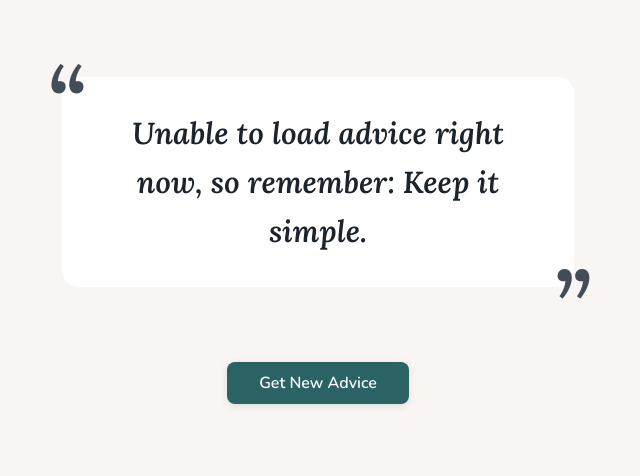
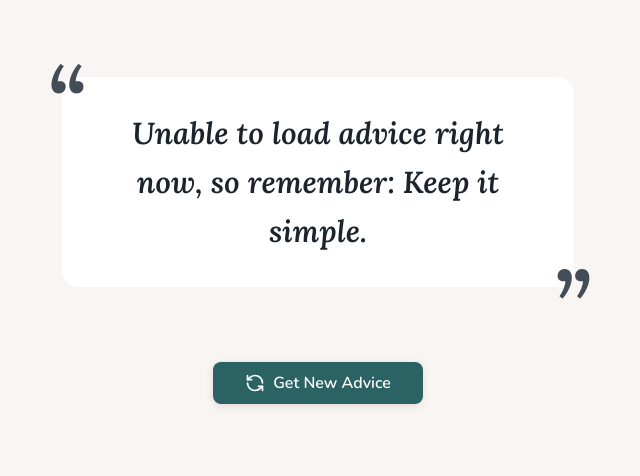
Before and after one commit to fgarend/advice-slip, a website: page src/index.html in a window 1280 px wide. Shown: the part 254-730 px from the top of the page, without its empty margins (322-962 px from the left). Drawn offline with nearby package versions, Linux system fonts and the light colour scheme; no server answers.

Commit message:
feat(button): add refresh icon to CTA button
- Add inline refresh-ccw SVG icon from Lucide to CTA button
- Implement flexbox layout with 0.5rem gap between icon and text
- Add 180° rotation animation on hover and focus states
- Set aria-hidden="true" on icon for accessibility
- Use 20x20px icon size for optimal button proportion
- Apply 0.3s smooth rotation transition with easing

```diff
--- a/src/index.html
+++ b/src/index.html
@@ -36,7 +36,10 @@
         — Advice Slip API <a target="_blank" rel="noopener noreferrer">#000<span class="visually-hidden"> (opens in new tab)</span></a>
       </figcaption>
     </figure>
-    <button class="cta-button" id="new-advice-btn">Get New Advice</button>
+    <button class="cta-button" id="new-advice-btn">
+      <svg class="icon icon-refresh" xmlns="http://www.w3.org/2000/svg" width="20" height="20" viewBox="0 0 24 24" fill="none" stroke="currentColor" stroke-width="2" stroke-linecap="round" stroke-linejoin="round" aria-hidden="true"><path d="M21 12a9 9 0 0 0-9-9 9.75 9.75 0 0 0-6.74 2.74L3 8"/><path d="M3 3v5h5"/><path d="M3 12a9 9 0 0 0 9 9 9.75 9.75 0 0 0 6.74-2.74L21 16"/><path d="M16 16h5v5"/></svg>
+      Get New Advice
+    </button>
   </main>
   <footer>
     <a href="https://fgarend.github.io" target="_blank" rel="noopener noreferrer" aria-label="Visit my website (opens in new tab)" title="Website">
--- a/src/styles/main.css
+++ b/src/styles/main.css
@@ -182,6 +182,9 @@ footer a:focus-visible {
 }
 
 .cta-button {
+  display: inline-flex;
+  align-items: center;
+  gap: 0.5rem;
   margin-top: 2rem;
   padding: 0.625rem 2rem;
   border: none;
@@ -194,6 +197,15 @@ footer a:focus-visible {
   box-shadow: var(--shadow-sm);
   cursor: pointer;
   transition: background-color var(--transition-duration) var(--transition-easing), box-shadow var(--transition-duration) var(--transition-easing);
+}
+
+.cta-button .icon-refresh {
+  transition: transform 0.3s var(--transition-easing);
+}
+
+.cta-button:hover .icon-refresh,
+.cta-button:focus-visible .icon-refresh {
+  transform: rotate(180deg);
 }
 
 .cta-button:hover,
```
